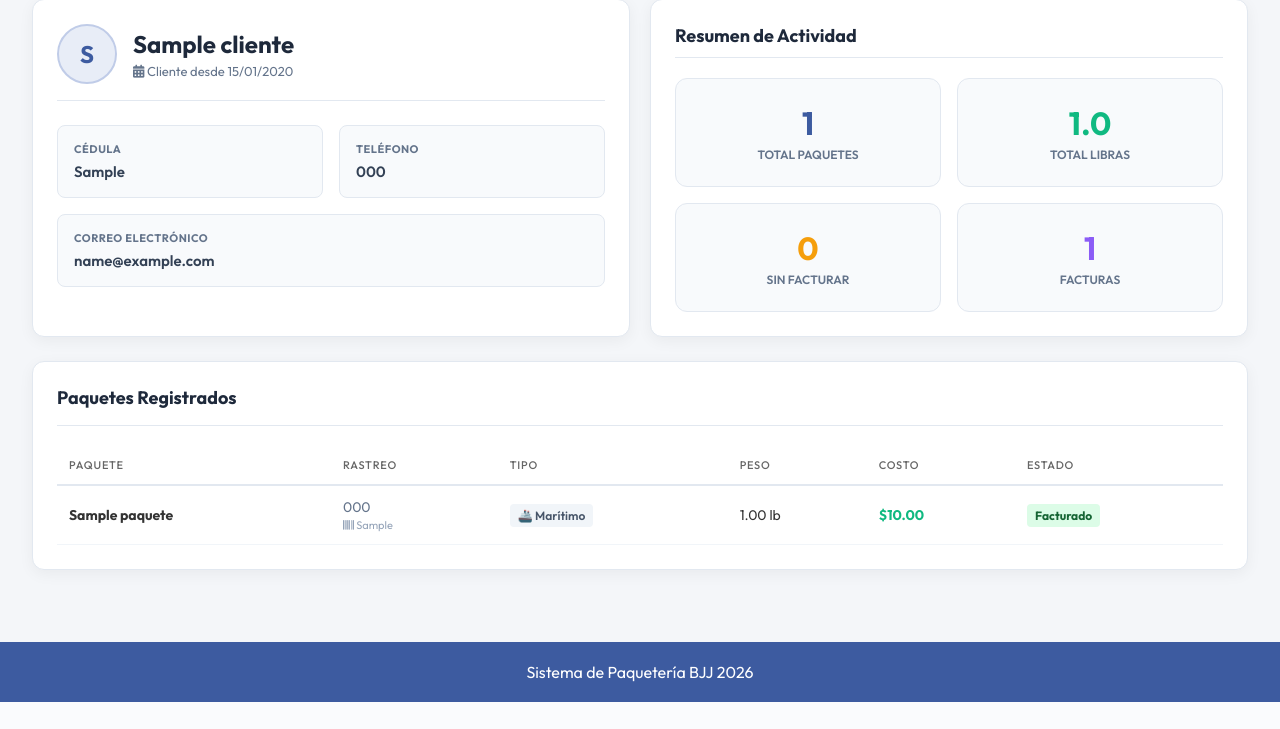
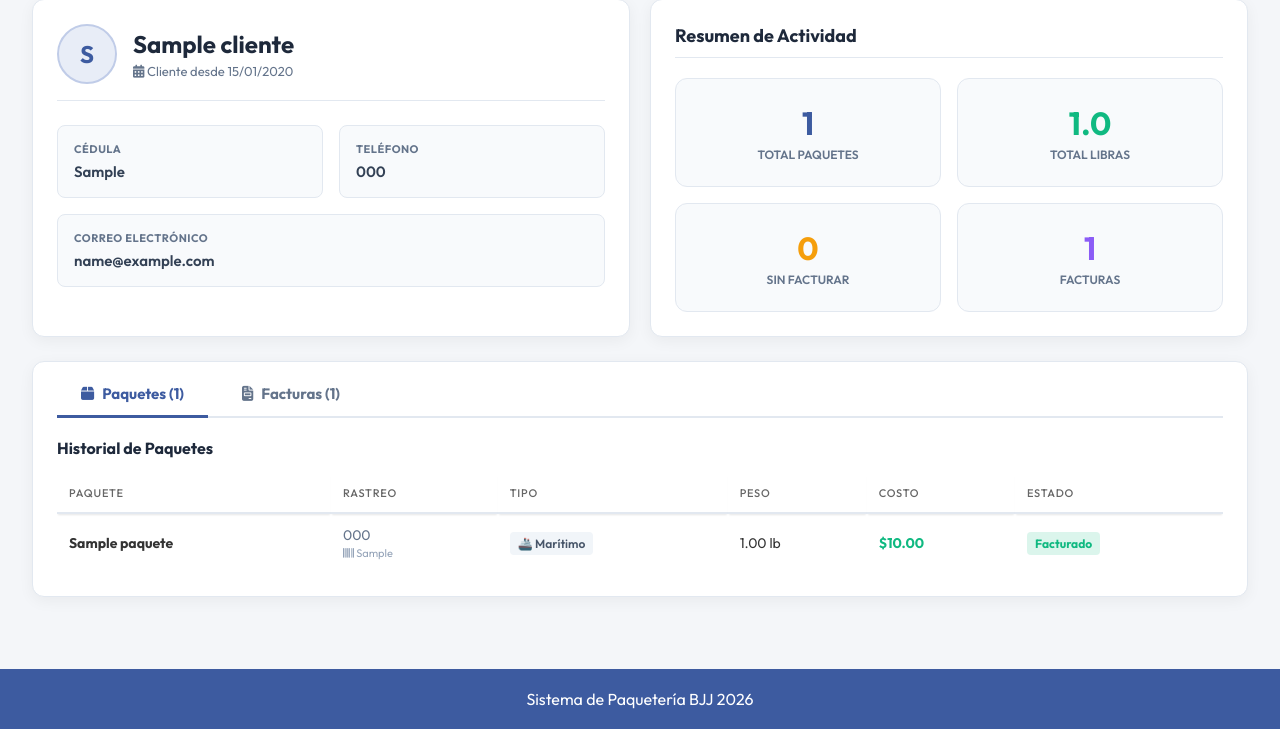
Before and after one commit to Juliojsm22/BJJ-SYSTEM, a Flask app: page /clientes/detalle/1 in a window 1280 px wide. Shown: the part 213-942 px from the top of the page. Before the commit the page ends 915 px from the top, so only its background shows below. Run offline with Flask 3, Linux system fonts and the light colour scheme; a user stored in the database is signed in; tables that the repository leaves empty hold one stand-in row (values such as "Sample post").

Commit message:
Acuatilzacion

```diff
--- a/templates/clientes/detalle.html
+++ b/templates/clientes/detalle.html
@@ -83,6 +83,53 @@
         font-weight: 600;
         text-transform: uppercase;
     }
+
+    /* Tabs Styles */
+    .tabs-header {
+        display: flex;
+        border-bottom: 2px solid #e2e8f0;
+        margin-bottom: 20px;
+        gap: 10px;
+    }
+    .tab-btn {
+        padding: 12px 24px;
+        background: none;
+        border: none;
+        border-bottom: 3px solid transparent;
+        font-weight: 700;
+        font-size: 15px;
+        color: #64748b;
+        cursor: pointer;
+        margin-bottom: -2px;
+        transition: all 0.2s;
+        display: flex;
+        align-items: center;
+        gap: 8px;
+    }
+    .tab-btn:hover { color: #3d5ba0; }
+    .tab-btn.active {
+        color: #3d5ba0;
+        border-bottom-color: #3d5ba0;
+    }
+    .tab-pane { display: none; }
+    .tab-pane.active { display: block; }
+
+    .scrollable-table {
+        max-height: 400px;
+        overflow-y: auto;
+    }
+    .scrollable-table table {
+        border-collapse: separate; /* Required for sticky header borders */
+        border-spacing: 0;
+    }
+    .scrollable-table thead th {
+        position: sticky;
+        top: 0;
+        background: white;
+        z-index: 1;
+        box-shadow: 0 2px 2px -1px rgba(0, 0, 0, 0.1);
+        border-bottom: 2px solid #e2e8f0;
+    }
 </style>
 {% endblock %}
 
@@ -151,22 +198,34 @@
     </div>
 </div>
 
-<!-- Paquetes Registrados -->
-<div class="detalle-card" style="margin-bottom: 40px;">
-    <div style="display:flex; justify-content:space-between; align-items:center; margin-bottom:20px; border-bottom:1px solid #e2e8f0; padding-bottom:16px;">
-        <h3 style="color:#1e293b; font-size:18px;">Paquetes Registrados</h3>
+<!-- Tabs Container -->
+<div class="detalle-card" style="margin-bottom: 40px; padding-top: 10px;">
+
+    <div class="tabs-header">
+        <button class="tab-btn active" onclick="openTab(event, 'tab-paquetes')">
+            <i class="fas fa-box"></i> Paquetes ({{ cliente.paquetes|length }})
+        </button>
+        <button class="tab-btn" onclick="openTab(event, 'tab-facturas')">
+            <i class="fas fa-file-invoice"></i> Facturas ({{ cliente.facturas|length }})
+        </button>
+    </div>
+
+    <!-- Tab Paquetes -->
+    <div id="tab-paquetes" class="tab-pane active">
+        <div style="display:flex; justify-content:space-between; align-items:center; margin-bottom:16px;">
+            <h3 style="color:#1e293b; font-size:16px;">Historial de Paquetes</h3>
             {% if cliente.paquetes_sin_facturar %}
-        <a href="{{ url_for('facturas.nueva') }}?cliente_id={{ cliente.id }}" class="btn" style="background:#10b981; color:white;">
+            <a href="{{ url_for('facturas.nueva') }}?cliente_id={{ cliente.id }}" class="btn" style="background:#10b981; color:white; font-size:13px; padding:6px 12px;">
                 <i class="fas fa-file-invoice"></i> Generar factura
             </a>
             {% endif %}
         </div>
 
         {% if cliente.paquetes %}
-    <div class="table-wrap">
-        <table style="width:100%; text-align:left; border-collapse:collapse;">
+        <div class="table-wrap scrollable-table">
+            <table style="width:100%; text-align:left;">
                 <thead>
-                <tr style="border-bottom:2px solid #e2e8f0; color:#64748b;">
+                    <tr style="color:#64748b;">
                         <th style="padding:12px;">Paquete</th>
                         <th style="padding:12px;">Rastreo</th>
                         <th style="padding:12px;">Tipo</th>
@@ -194,9 +253,9 @@
                         <td style="padding:12px; font-weight:700; color:#10b981;">${{ "%.2f"|format(p.costo) }}</td>
                         <td style="padding:12px;">
                             {% if p.factura_id %}
-                        <span style="background:#dcfce7; color:#166534; padding:4px 8px; border-radius:4px; font-size:12px; font-weight:700;">Facturado</span>
+                            <span class="badge badge-finalizada" style="padding:4px 8px; border-radius:4px; font-size:12px; font-weight:700;">Facturado</span>
                             {% else %}
-                        <span style="background:#fef3c7; color:#92400e; padding:4px 8px; border-radius:4px; font-size:12px; font-weight:700;">Pendiente</span>
+                            <span class="badge badge-borrador" style="padding:4px 8px; border-radius:4px; font-size:12px; font-weight:700;">Pendiente</span>
                             {% endif %}
                         </td>
                     </tr>
@@ -211,4 +270,85 @@
         </div>
         {% endif %}
     </div>
+
+    <!-- Tab Facturas -->
+    <div id="tab-facturas" class="tab-pane">
+        <div style="display:flex; justify-content:space-between; align-items:center; margin-bottom:16px;">
+            <h3 style="color:#1e293b; font-size:16px;">Historial de Facturas</h3>
+        </div>
+
+        {% if cliente.facturas %}
+        <div class="table-wrap scrollable-table">
+            <table style="width:100%; text-align:left;">
+                <thead>
+                    <tr style="color:#64748b;">
+                        <th style="padding:12px;">Número</th>
+                        <th style="padding:12px;">Fecha</th>
+                        <th style="padding:12px;">Total</th>
+                        <th style="padding:12px;">Estado</th>
+                        <th style="padding:12px;">Acciones</th>
+                    </tr>
+                </thead>
+                <tbody>
+                    {% for f in cliente.facturas|sort(attribute='fecha_emision', reverse=True) %}
+                    <tr style="border-bottom:1px solid #f1f5f9;">
+                        <td style="padding:12px;"><strong>{{ f.numero }}</strong></td>
+                        <td style="padding:12px;">{{ f.fecha_emision.strftime('%d/%m/%Y') }}</td>
+                        <td style="padding:12px; font-weight:700; color:#3d5ba0;">${{ "%.2f"|format(f.total) }}</td>
+                        <td style="padding:12px;">
+                            {% if f.estado == 'pagada' %}
+                            <span class="badge badge-pagada">Pagada</span>
+                            {% elif f.estado == 'finalizada' %}
+                            <span class="badge badge-finalizada">Finalizada</span>
+                            {% else %}
+                            <span class="badge badge-borrador">Borrador</span>
+                            {% endif %}
+                        </td>
+                        <td style="padding:12px;">
+                            <a href="{{ url_for('facturas.detalle', id=f.id) }}" class="btn btn-sm btn-secondary" title="Ver detalle">
+                                <i class="fas fa-eye"></i>
+                            </a>
+                        </td>
+                    </tr>
+                    {% endfor %}
+                </tbody>
+            </table>
+        </div>
+        {% else %}
+        <div style="text-align:center; padding:40px; color:#94a3b8;">
+            <i class="fas fa-file-invoice" style="font-size:40px; margin-bottom:12px;"></i>
+            <p>No hay facturas registradas para este cliente.</p>
+        </div>
+        {% endif %}
+    </div>
+
+</div>
 {% endblock %}
+
+{% block extra_js %}
+<script>
+function openTab(evt, tabId) {
+    // Ocultar todos los tab panes
+    var tabPanes = document.getElementsByClassName("tab-pane");
+    for (var i = 0; i < tabPanes.length; i++) {
+        tabPanes[i].style.display = "none";
+        tabPanes[i].classList.remove("active");
+    }
+
+    // Remover clase active de todos los botones
+    var tabBtns = document.getElementsByClassName("tab-btn");
+    for (var i = 0; i < tabBtns.length; i++) {
+        tabBtns[i].classList.remove("active");
+    }
+
+    // Mostrar el tab seleccionado
+    document.getElementById(tabId).style.display = "block";
+
+    // Añadir active class
+    setTimeout(() => {
+        document.getElementById(tabId).classList.add("active");
+    }, 10);
+    evt.currentTarget.classList.add("active");
+}
+</script>
+{% endblock %}
--- a/templates/rastreo/index.html
+++ b/templates/rastreo/index.html
@@ -356,7 +356,7 @@
         <div class="agency-details">
             <h3><i class="fas fa-box-open"></i> ENVÍOS BJJ</h3>
             <p><i class="fas fa-map-marker-alt"></i> Villa Flore Norte, Iglesia Catolica, 3C N, 10VRS E</p>
-            <p><i class="fas fa-clock"></i> Lunes a Viernes de 9:00 AM a 6:00 PM</p>
+            <p><i class="fas fa-clock"></i> Lunes a Sábados de 8:00 AM a 5:00 PM</p>
             <p><i class="fab fa-instagram"></i> @enviosbjj.nic</p>
             <p><i class="fa-brands fa-facebook"></i>Envios BJJ</p>
         </div>
```
Lines whose indentation alone changed are shown as unchanged.
